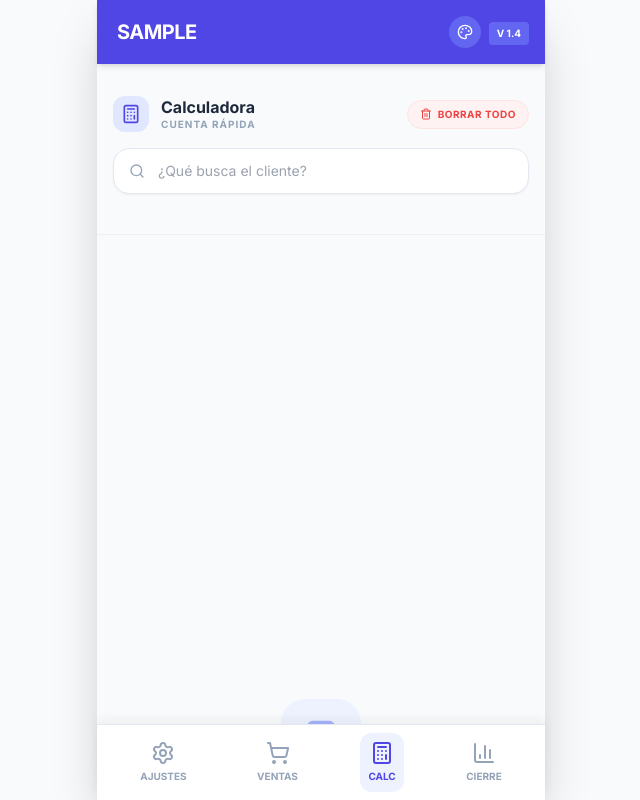
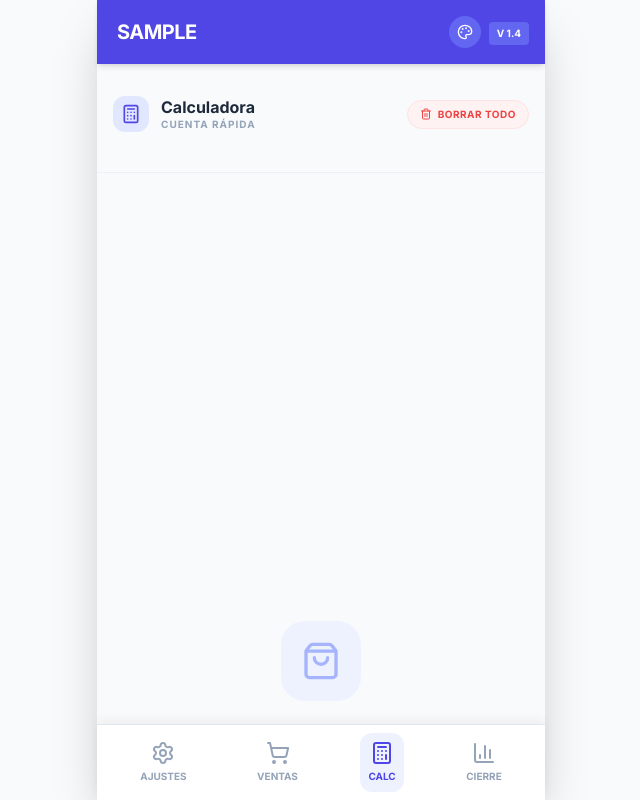
Before and after one commit to Teos-99-G/La-Ultima-Comanda-1.4, a React (Vite) app in the folder la-comanda-final/: page / in a window 1280 px wide. Both pictures are taken after typing "Sample", "Sample" into the empty fields and a click on the button "CALC". Shown: the whole page, without its empty margins (319-959 px from the left). Built offline with nearby package versions, Linux system fonts and the light colour scheme.

Commit message:
Update CalculatorView.tsx

```diff
--- a/la-comanda-final/components/CalculatorView.tsx
+++ b/la-comanda-final/components/CalculatorView.tsx
@@ -1,6 +1,6 @@
 
 import React, { useState, useMemo } from 'react';
-import { Calculator, Plus, Minus, Search, Trash2, X, Banknote, ShoppingBag, ReceiptText, Info } from 'lucide-react';
+import { Calculator, Plus, Minus, Trash2, X, Banknote, ShoppingBag, ReceiptText, Info } from 'lucide-react';
 import { Menu, Dish, ThemeColor } from '../types';
 import { motion, AnimatePresence } from 'motion/react';
 
@@ -12,7 +12,6 @@ interface CalculatorViewProps {
 
 const CalculatorView: React.FC<CalculatorViewProps> = ({ menus, dishes, themeColor }) => {
   const [calcItems, setCalcItems] = useState<Record<string, number>>({});
-  const [searchQuery, setSearchQuery] = useState('');
   const [activeTab, setActiveTab] = useState<string>(menus[0]?.id || '');
   const [receivedAmount, setReceivedAmount] = useState<string>('');
   const [showDescription, setShowDescription] = useState<Record<string, boolean>>({});
@@ -39,8 +38,8 @@ const CalculatorView: React.FC<CalculatorViewProps> = ({ menus, dishes, themeCol
   };
 
   const filteredDishes = useMemo(() => dishes.filter(d =>
-    (searchQuery ? d.name.toLowerCase().includes(searchQuery.toLowerCase()) : d.menuId === activeTab)
-  ), [dishes, searchQuery, activeTab]);
+    d.menuId === activeTab
+  ), [dishes, activeTab]);
 
   const total = useMemo(() => Object.entries(calcItems).reduce((acc, [dishId, qty]) => {
     const dish = dishes.find(d => d.id === dishId);
@@ -75,20 +74,8 @@ const CalculatorView: React.FC<CalculatorViewProps> = ({ menus, dishes, themeCol
           </motion.button>
         </div>
 
-        <div className="relative mb-4 group">
-          <Search className="absolute left-4 top-1/2 -translate-y-1/2 text-slate-400 w-4 h-4 transition-colors group-focus-within:text-indigo-500" />
-          <input
-            type="text"
-            placeholder="¿Qué busca el cliente?"
-            className={`w-full pl-11 pr-4 py-3 bg-white border border-slate-200 rounded-2xl text-sm shadow-sm focus:outline-none focus:ring-2 focus:ring-${themeColor}-500/20 focus:border-${themeColor}-500 transition-all`}
-            value={searchQuery}
-            onChange={(e) => setSearchQuery(e.target.value)}
-          />
-        </div>
-
-        {!searchQuery && (
-          <div className="flex overflow-x-auto no-scrollbar gap-2 py-1">
-            {menus.map(menu => (
+        <div className="flex overflow-x-auto no-scrollbar gap-2 py-1">
+          {menus.map(menu => (
               <motion.button
                 key={menu.id}
                 whileTap={{ scale: 0.95 }}
@@ -103,11 +90,10 @@ const CalculatorView: React.FC<CalculatorViewProps> = ({ menus, dishes, themeCol
               </motion.button>
             ))}
           </div>
-        )}
-      </div>
+        </div>
 
       {/* Dish Selection Grid - 2 Columns for better POS feel */}
-      <div className="grid grid-cols-2 gap-3 pb-96">
+      <div className="grid grid-cols-2 gap-3 pb-96 mt-2">
         {filteredDishes.map(dish => {
           const qty = calcItems[dish.id] || 0;
           const menu = menus.find(m => m.id === dish.menuId);
@@ -120,7 +106,7 @@ const CalculatorView: React.FC<CalculatorViewProps> = ({ menus, dishes, themeCol
               layout
               initial={{ opacity: 0, scale: 0.9 }}
               animate={{ opacity: 1, scale: 1 }}
-              className={`relative group p-2.5 rounded-2xl border transition-all duration-300 flex flex-col justify-between min-h-[60px] ${
+              className={`relative group p-2.5 rounded-2xl border transition-all duration-300 flex flex-col justify-between min-h-[50px] ${
                 qty > 0
                   ? (isSpecial ? 'bg-amber-50 border-amber-200 ring-2 ring-amber-500/20' : `bg-${themeColor}-50 border-${themeColor}-200 ring-2 ring-${themeColor}-500/20`)
                   : 'bg-white border-slate-100 hover:border-slate-200 shadow-sm'
@@ -226,7 +212,7 @@ const CalculatorView: React.FC<CalculatorViewProps> = ({ menus, dishes, themeCol
                   <div className={`p-1.5 bg-${themeColor}-50 rounded-lg`}>
                     <Banknote className={`w-4 h-4 text-${themeColor}-600`} />
                   </div>
-                  <span className="text-[10px] font-black uppercase tracking-widest text-slate-500">SABER VUELTAS</span>
+                  <span className="text-[10px] font-black uppercase tracking-widest text-slate-500">LAS VUELTAS</span>
                 </div>
                 <div className="flex gap-1.5 overflow-x-auto no-scrollbar pb-1">
                   <motion.button
@@ -314,7 +300,7 @@ const CalculatorView: React.FC<CalculatorViewProps> = ({ menus, dishes, themeCol
 
       {/* Empty State - Friendly */}
       {filteredDishes.length === 0 && (
-        <div className="flex flex-col items-center justify-center py-20 px-10 text-center">
+        <div className="flex flex-col items-center justify-center py-10 px-10 text-center mt-4">
           <div className={`w-20 h-20 bg-${themeColor}-50 rounded-3xl flex items-center justify-center mb-6`}>
             <ShoppingBag className={`w-10 h-10 text-${themeColor}-300`} />
           </div>
```
